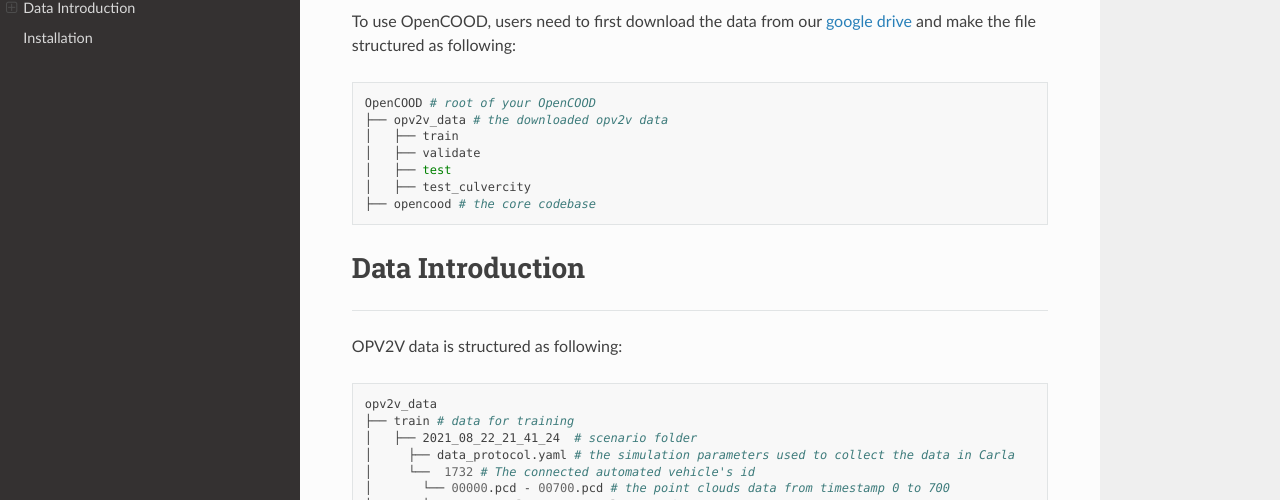
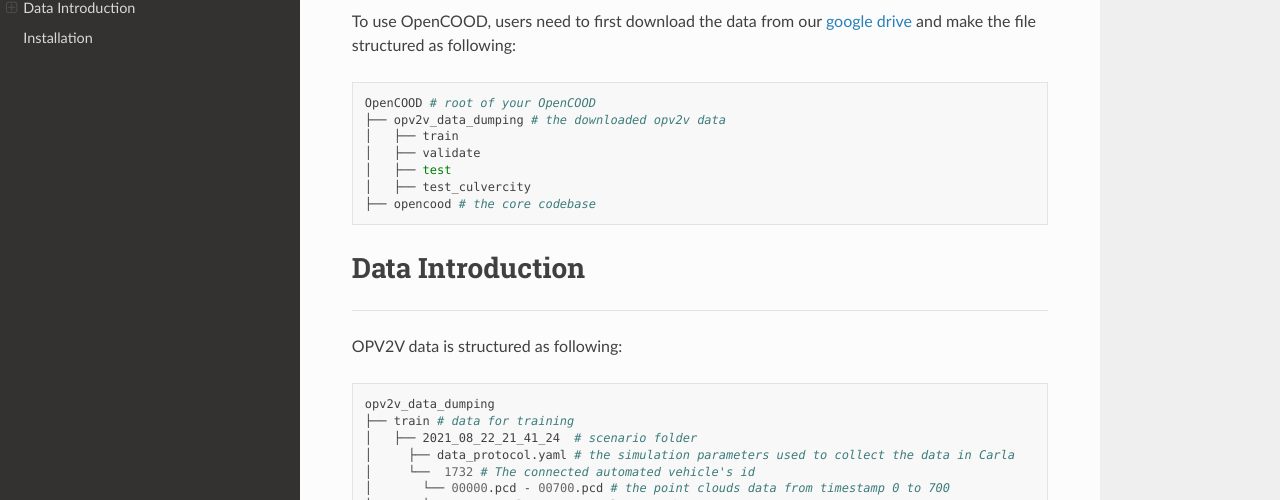
Before and after one commit to DerrickXuNu/OpenCOOD, a Sphinx documentation site: the page built from docs/md_files/data_intro.md, in a window 1280 px wide and 900 px high. Shown: the part 175-675 px from the top of the window. Built offline with Sphinx 7.4.7 and the Read the Docs theme 2.0.0, drawn with Linux system fonts in a browser that asks for light colours.

Commit message:
data path changed to relative path

````diff
--- a/docs/md_files/data_intro.md
+++ b/docs/md_files/data_intro.md
@@ -5,7 +5,7 @@
 and make the file structured as following:
 ```sh
 OpenCOOD # root of your OpenCOOD
-├── opv2v_data # the downloaded opv2v data
+├── opv2v_data_dumping # the downloaded opv2v data
 │   ├── train
 │   ├── validate
 │   ├── test
@@ -22,7 +22,7 @@
 OPV2V data is structured as following:
 
 ```sh
-opv2v_data
+opv2v_data_dumping
 ├── train # data for training
 │   ├── 2021_08_22_21_41_24  # scenario folder
 │     ├── data_protocol.yaml # the simulation parameters used to collect the data in Carla
````
Also changed, not shown: README.md (+1 -0 lines), 15 other files.
